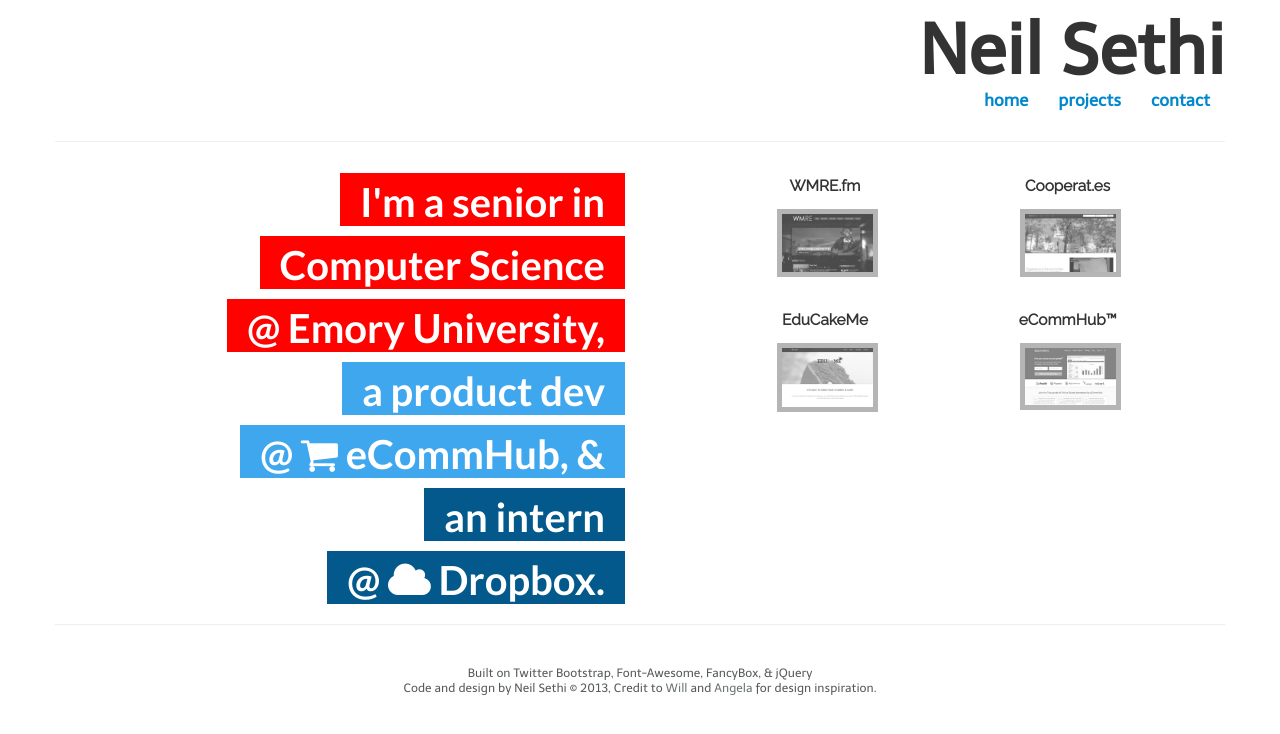
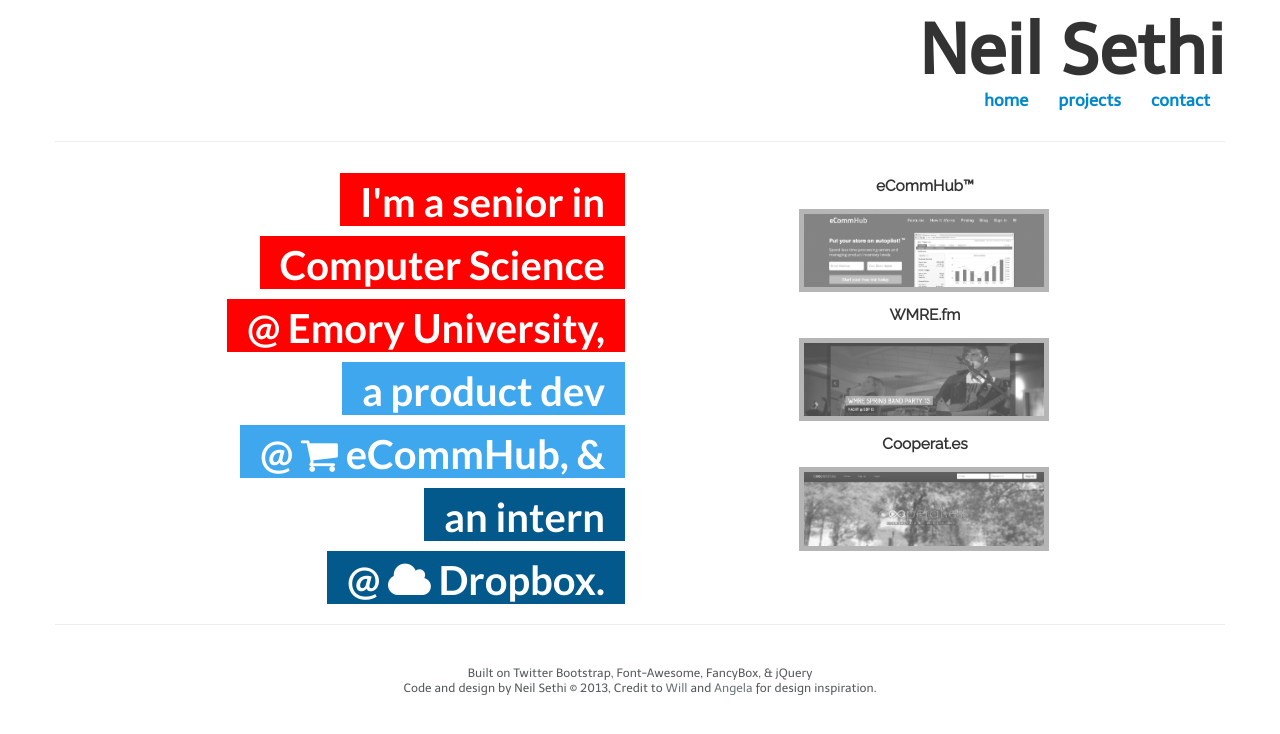
Before and after one commit to nsthi/personal_site_v2, a PHP site: page /projects.php in a window 1280 px wide. Shown: the top 734 px of the page. Run offline with PHP 8.4, Linux system fonts and the light colour scheme; data that the repository does not hold is empty.

Commit message:
Updated associated php file(s)

```diff
--- a/projects.php
+++ b/projects.php
@@ -110,12 +110,29 @@
             </div>
 
                         <!-- RIGHT HAND PANEL HERE-->
+                      <center>
                       <div class="span6" id="right" style="padding: 0px">
-          <div class="row-fluid" style="padding-left: 4em">
-              <div class="span6" style="width:40%;">
-              <center><h3>WMRE.fm</h3>
+                         <div class="row">
+                          <h3>eCommHub&trade;</h3>
+                             <a id="various4" href="#inline4" title="eCommHub" name="various4">
+                               <img class="grayscale" src="img/ecommhub-prev.png"/>
+                             </a>
+                               <div id="inline4" style="display:none;width:30em;height:22em;text-align:center;overflow:none;">
+                                 <center><a href="http://ecommhub.com" target="_blank">
+                                   <img src="img/ecommhub.png" style="width:70%;margin-left:14%"/></a>
+                                 </center>
+                                 <p class="description" style="font-size:12px">eCommHub is a 500 Startups-backed eCommerce automation platform built on Rails that's changing
+                                   the way eCommerce works. I develop various things on the back-end/front-end, conduct support,
+                                    and "growth hack" at eCommHub with a team based in Atlanta.
+                                    Check it out if you are thinking of automating your
+                                    Shopify, Magento, or BigCommerce store!</p>
+                               </div><!--End Description-->
+                          </div><!--End Row-->
+
+                          <div class="row">
+                            <h3>WMRE.fm</h3>
                               <a id="various1" href="#inline1" title="WMRE" name="various1">
-                  <img class="grayscale" src="img/wmre.png"/>
+                                <img class="grayscale" src="img/wmre-prev.png"/>
                               </a>
                               <div id="inline1" style="display:none;width:35em;height:25em;text-align:center;overflow:none;">
                                   <a href="http://wmre.fm" target="_blank">
@@ -127,14 +144,13 @@
                                     of the site features
                                     an image carousel, a music player, a music stream player, and a blog.
                                     You can view it live by clicking the picture above!  </p>
-                  </div>
-               </center>
-             </div>
+                              </div><!--End Project-->
+                          </div><!--End Row-->
 
-          <div class="span6" style="width:40%">
-          <center><h3>Cooperat.es</h3>
+                        <div class="row">
+                          <h3>Cooperat.es</h3>
                             <a id="various2" href="#inline2" title="Cooperat.es" name="various2">
-              <img class="grayscale" src="img/cooperates.png" />
+                              <img class="grayscale" src="img/coop-prev.png" />
                             </a>
                               <div id="inline2" style="display:none;width:30em;height:25em;text-align:center;overflow:none;">
                                 <center>
@@ -144,50 +160,11 @@
                                   restaurants and ingredient suppliers. It was the final project for CS 370: Software
                                   Engineering Practicum and built on Rails. You can view it live by clicking the picture above!
                                   </p>
-              </div>
+                              </div><!--ENd Project-->
+                        </div><!--End Row-->
+                    </div><!--End Span6-->
+                  </div><!--END Half Span & PROJECTS-->
               </center>
-         </div>
-      </div> <!--END ROW FLUID-->
-      <br>
-      <div class="row-fluid" style="padding-left: 4em">
-          <div class="span6" style="width:40%">
-          <center><h3>EduCakeMe</h3>
-            <a id="various3" href="#inline3" title="Educake.me" name="various3">
-              <img class="grayscale" src="img/educakeme.png"/>
-            </a>
-              <div id="inline3" style="display:none;width:30em;height:23em;text-align:center;overflow:none;">
-                <center><img src="img/educakeme.png" style="width:70%;margin-left:14%"/></center>
-                <p class="description" style="font-size:12px">EducakeMe was a product of Georgia Tech's 3 Day Startup. EduCakeMe was
-                  a cake ordering and routing service built on Rails that processed orders for Highland Bakery
-                  and enabled them to deliver on campus. Using the 1-800-Flowers model, parents would now have
-                  the option to give their students fresh cakes without the expensive overhaul of having to ship
-                  a frozen cake or locate a bakery over the phone. It is still in production.</p>
-              </div>
-           </center>
-         </div>
-
-          <div class="span6" style="width:40%">
-          <center><h3>eCommHub&trade;</h3>
-            <a id="various4" href="#inline4" title="eCommHub" name="various4">
-              <img class="grayscale" src="img/ecommhub.png"/>
-            </a>
-              <div id="inline4" style="display:none;width:30em;height:22em;text-align:center;overflow:none;">
-                <center><a href="http://ecommhub.com" target="_blank">
-                  <img src="img/ecommhub.png" style="width:70%;margin-left:14%"/></a>
-                </center>
-                <p class="description" style="font-size:12px">eCommHub is a 500 Startups-backed eCommerce automation platform built on Rails that's changing
-                  the way eCommerce works. I develop various things on the back-end/front-end, conduct support,
-                   and "growth hack" at eCommHub with a team based in Atlanta.
-                   Check it out if you are thinking of automating your
-                   Shopify, Magento, or BigCommerce store!</p>
-              </div>
-           </center>
-         </div>
-        </div>
-
-      </div><!--END FLUID ROW-->
-
-    </div><!--END Half Span & PROJECTS-->
               <hr>
               </div> <!--END RIGHT HAND PANEL-->
             </div> <!--END ROW-->
```
Lines whose indentation alone changed are shown as unchanged.
